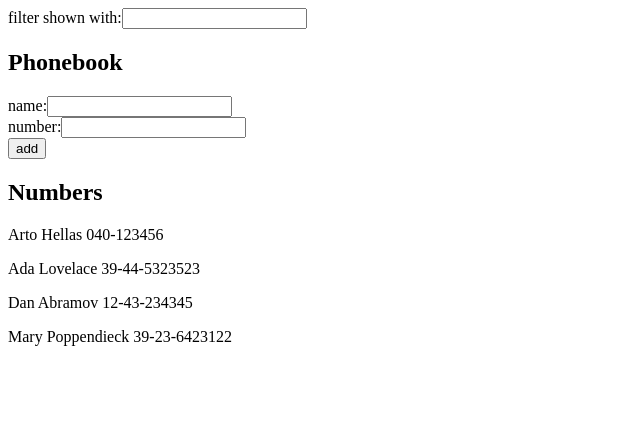
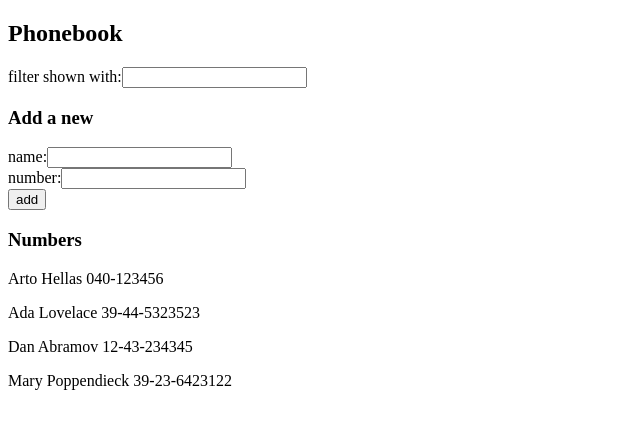
Before and after one commit to bmukha/FullStackOpen, a React (Create React App) app in the folder part2/phonebook/: page / in a window 1280 px wide. Shown: the top 428 px of the page, without its empty margins (0-640 px from the left). Built offline with nearby package versions, Linux system fonts and the light colour scheme.

Commit message:
exercise 2.10 extracted form

```diff
--- a/part2/phonebook/src/App.js
+++ b/part2/phonebook/src/App.js
@@ -1,5 +1,6 @@
 import { useState } from 'react';
 import Filter from './components/Filter';
+import PersonForm from './components/PersonForm';
 
 const App = () => {
   const [persons, setPersons] = useState([
@@ -35,30 +36,17 @@ const App = () => {
 
   return (
     <div>
+      <h2>Phonebook</h2>
       <Filter filter={filter} handleFilter={handleFilter} />
-      <h2>Phonebook</h2>
-      <form>
-        <div>
-          name:
-          <input
-            value={newName}
-            onChange={(event) => setNewName(event.target.value)}
-          />
-        </div>
-        <div>
-          number:
-          <input
-            value={newNumber}
-            onChange={(event) => setNewNumber(event.target.value)}
-          />
-        </div>
-        <div>
-          <button type='submit' onClick={handleAddButtonClick}>
-            add
-          </button>
-        </div>
-      </form>
-      <h2>Numbers</h2>
+      <h3>Add a new</h3>
+      <PersonForm
+        newName={newName}
+        setNewName={setNewName}
+        newNumber={newNumber}
+        setNewNumber={setNewNumber}
+        handleAddButtonClick={handleAddButtonClick}
+      />
+      <h3>Numbers</h3>
       {personsToRender.map((person) => (
         <p key={person.id}>
           {person.name} {person.number}
--- /dev/null
+++ b/part2/phonebook/src/components/PersonForm.js
@@ -0,0 +1,33 @@
+const PersonForm = ({
+  newName,
+  setNewName,
+  newNumber,
+  setNewNumber,
+  handleAddButtonClick,
+}) => {
+  return (
+    <form>
+      <div>
+        name:
+        <input
+          value={newName}
+          onChange={(event) => setNewName(event.target.value)}
+        />
+      </div>
+      <div>
+        number:
+        <input
+          value={newNumber}
+          onChange={(event) => setNewNumber(event.target.value)}
+        />
+      </div>
+      <div>
+        <button type='submit' onClick={handleAddButtonClick}>
+          add
+        </button>
+      </div>
+    </form>
+  );
+};
+
+export default PersonForm;
```
